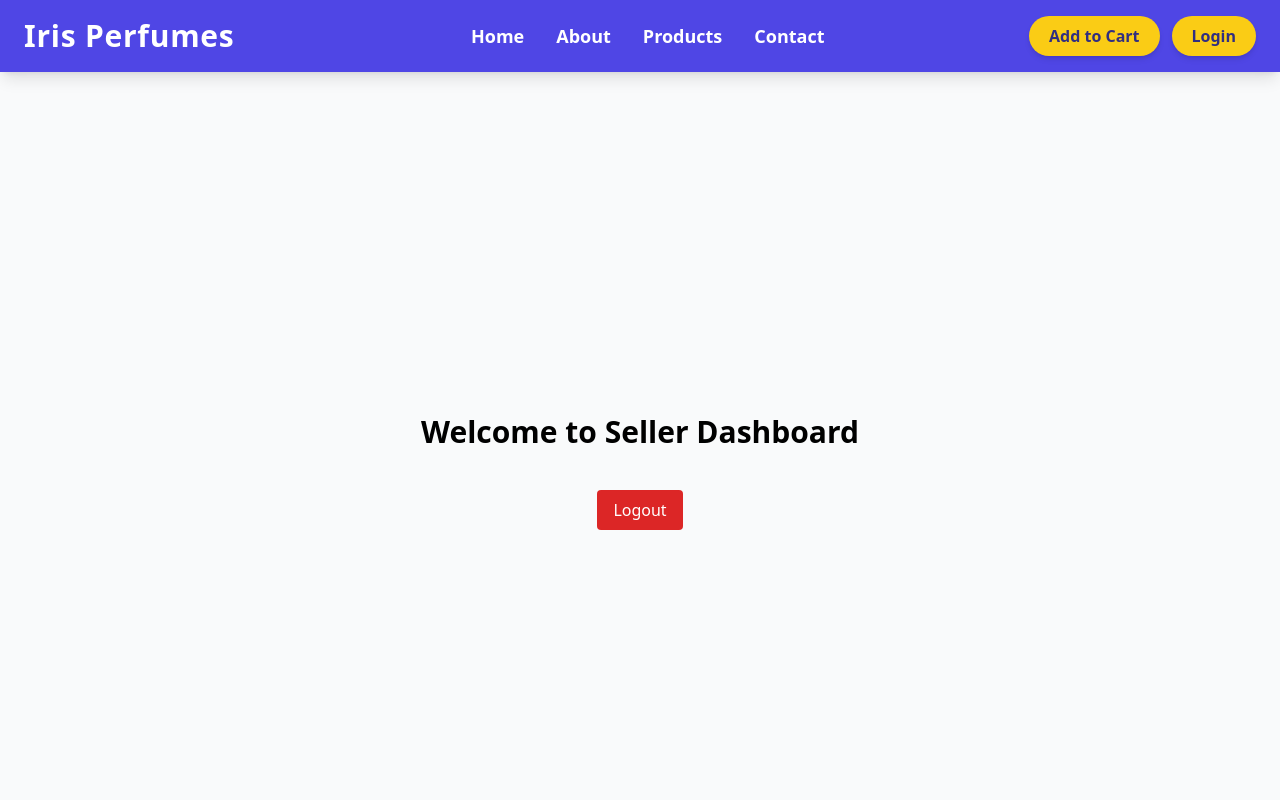
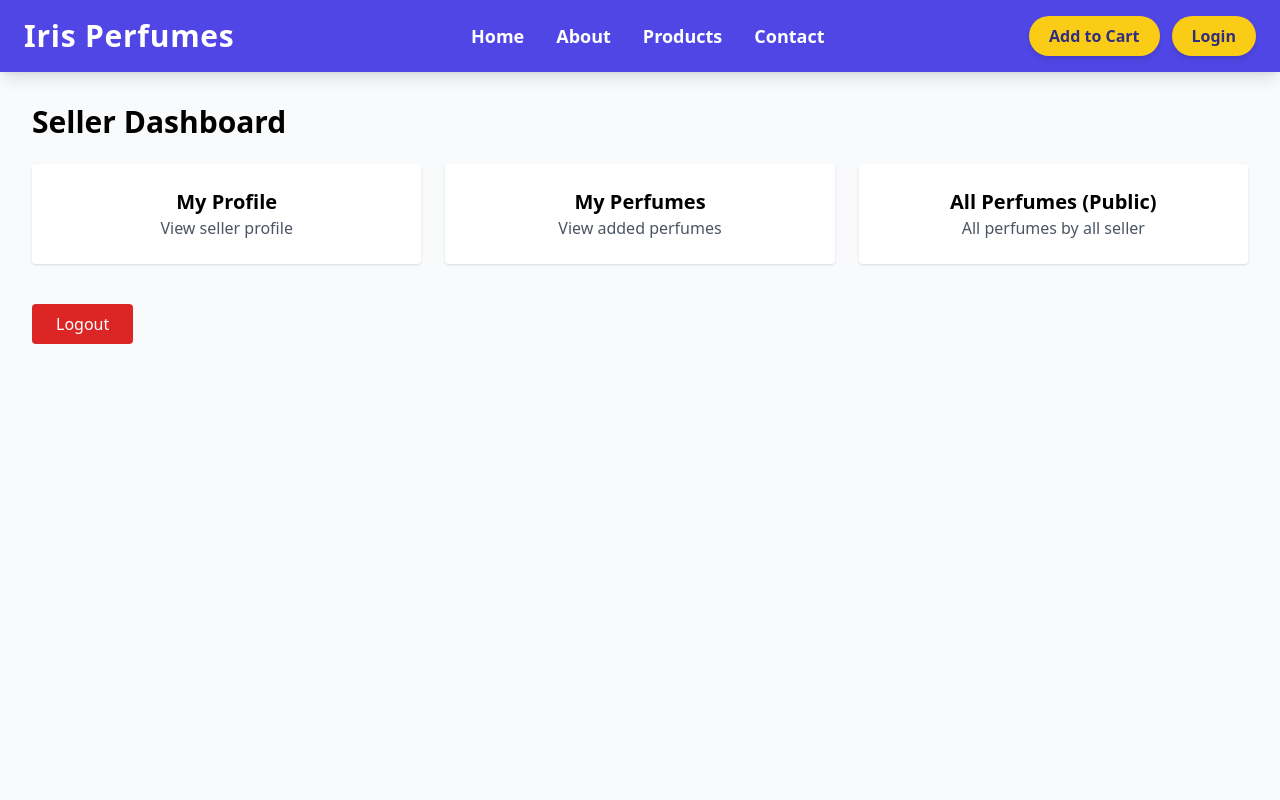
Before and after one commit to MamunUrRashidAIUB/irisperfumesbd, a Next.js app: page /dashboard in a window 1280 px wide. Before the commit this address had no page. Shown: the top 800 px of the page. Built offline with nearby package versions, Linux system fonts and the light colour scheme.

Commit message:
done, now need data

```diff
--- a/src/app/dashboard/page.tsx
+++ b/src/app/dashboard/page.tsx
@@ -1,28 +1,42 @@
 "use client";
 
-import { useEffect, useState } from "react";
 import { useRouter } from "next/navigation";
 
 export default function DashboardPage() {
   const router = useRouter();
-  const [sellerId, setSellerId] = useState<string | null>(null);
-
-  useEffect(() => {
-    const token = localStorage.getItem("sellerToken");
-    if (!token) {
-      router.push("/login");
-    } else {
-      setSellerId(token); // sellerId from login response
-    }
-  }, [router]);
 
   return (
-    <div className="min-h-screen flex flex-col items-center justify-center bg-gray-50 p-4">
-      <h1 className="text-3xl font-bold mb-4">Welcome to Seller Dashboard</h1>
-      {sellerId && <p className="text-lg">Your seller ID: {sellerId}</p>}
+    <div className="min-h-screen p-8 bg-gray-50">
+      <h1 className="text-3xl font-bold mb-6">Seller Dashboard</h1>
+
+      <div className="grid grid-cols-1 md:grid-cols-3 gap-6">
+        <button
+          className="p-6 bg-white shadow rounded hover:bg-indigo-50"
+          onClick={() => router.push("/dashboard/profile")}
+        >
+          <h2 className="text-xl font-semibold">My Profile</h2>
+          <p className="text-gray-600">View seller profile</p>
+        </button>
+
+        <button
+          className="p-6 bg-white shadow rounded hover:bg-indigo-50"
+          onClick={() => router.push("/dashboard/perfumes")}
+        >
+          <h2 className="text-xl font-semibold">My Perfumes</h2>
+          <p className="text-gray-600">View added perfumes</p>
+        </button>
+
+        <button
+          className="p-6 bg-white shadow rounded hover:bg-indigo-50"
+          onClick={() => router.push("/perfumes")}
+        >
+          <h2 className="text-xl font-semibold">All Perfumes (Public)</h2>
+          <p className="text-gray-600">All perfumes by all seller</p>
+        </button>
+      </div>
 
       <button
-        className="mt-6 bg-red-600 text-white px-4 py-2 rounded hover:bg-red-700"
+        className="mt-10 bg-red-600 text-white px-6 py-2 rounded"
         onClick={() => {
           localStorage.removeItem("sellerToken");
           router.push("/login");
--- /dev/null
+++ b/src/app/dashboard/perfumes/page.tsx
@@ -0,0 +1,35 @@
+"use client";
+
+import { useEffect, useState } from "react";
+import api from "@/lib/axios";
+
+export default function SellerPerfumesPage() {
+  const [perfumes, setPerfumes] = useState<any[]>([]);
+
+  useEffect(() => {
+    const sellerId = localStorage.getItem("sellerToken");
+
+    api
+      .get(`/seller/${sellerId}/perfumes`)
+      .then((res) => setPerfumes(res.data))
+      .catch(() => alert("Failed to load perfumes"));
+  }, []);
+
+  return (
+    <div className="p-6">
+      <h1 className="text-2xl font-bold mb-4">My Perfumes</h1>
+
+      {perfumes.length === 0 && <p>No perfumes found</p>}
+
+      <ul className="space-y-3">
+        {perfumes.map((p) => (
+          <li key={p.id} className="border p-4 rounded">
+            <h2 className="font-semibold">{p.name}</h2>
+            <p>Brand: {p.brand}</p>
+            <p>Price: {p.price}</p>
+          </li>
+        ))}
+      </ul>
+    </div>
+  );
+}
--- a/src/app/dashboard/profile/page.tsx
+++ b/src/app/dashboard/profile/page.tsx
@@ -0,0 +1,27 @@
+"use client";
+
+import { useEffect, useState } from "react";
+import  api  from "@/lib/axios";
+
+export default function SellerProfilePage() {
+  const [profile, setProfile] = useState<any>(null);
+
+  useEffect(() => {
+    const sellerId = localStorage.getItem("sellerToken");
+
+    api
+      .get(`/seller/${sellerId}/profile`)
+      .then((res) => setProfile(res.data))
+      .catch(() => alert("Failed to load profile"));
+  }, []);
+
+  if (!profile) return <p className="p-6">Loading profile...</p>;
+
+  return (
+    <div className="p-6">
+      <h1 className="text-2xl font-bold mb-4">Seller Profile</h1>
+      <p><b>Name:</b> {profile.fullName || "N/A"}</p>
+      <p><b>Phone:</b> {profile.phone}</p>
+    </div>
+  );
+}
--- /dev/null
+++ b/src/app/perfumes/page.tsx
@@ -0,0 +1,22 @@
+import api from "@/lib/axios";
+
+export default async function PerfumesPage() {
+  const res = await api.get("/seller/perfumes");
+  const perfumes = res.data;
+
+  return (
+    <div className="p-6">
+      <h1 className="text-3xl font-bold mb-6">All Perfumes</h1>
+
+      <div className="grid grid-cols-1 md:grid-cols-3 gap-4">
+        {perfumes.map((p: any) => (
+          <div key={p.id} className="border p-4 rounded shadow">
+            <h2 className="font-semibold">{p.name}</h2>
+            <p>Brand: {p.brand}</p>
+            <p>Price: {p.price}</p>
+          </div>
+        ))}
+      </div>
+    </div>
+  );
+}
```
